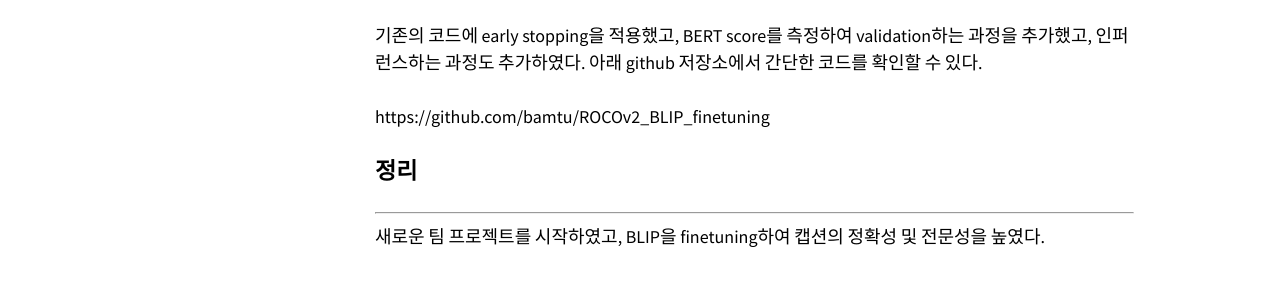
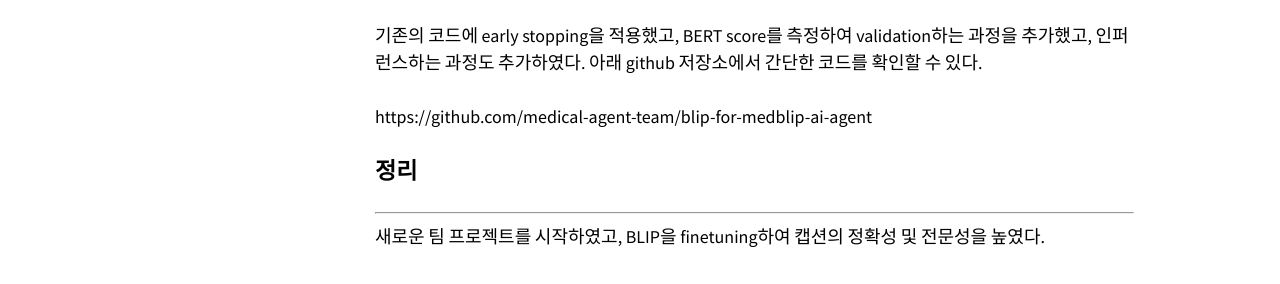
Before and after one commit to bamtu/bamtu.github.io, a Jekyll site: the page built from _posts/2025-08-13-팀-프로젝트---의료-에이전트-(1)---medblip-파인튜닝.md, in a window 1280 px wide. Shown: the part 1514-1798 px from the top of the page. Built offline with Jekyll 4.4.1, drawn with Linux system fonts in a browser that asks for light colours; nearby versions of some CDN libraries; comment, search, counter and statistics services are not loaded; some of the changed lines change nothing that is shown.

Commit message:
link update

```diff
--- a/_posts/2025-08-13-팀-프로젝트---의료-에이전트-(1)---medblip-파인튜닝.md
+++ b/_posts/2025-08-13-팀-프로젝트---의료-에이전트-(1)---medblip-파인튜닝.md
@@ -30,7 +30,7 @@
 
 기존의 코드에 early stopping을 적용했고, BERT score를 측정하여 validation하는 과정을 추가했고, 인퍼런스하는 과정도 추가하였다. 아래 github 저장소에서 간단한 코드를 확인할 수 있다.
 
-https://github.com/bamtu/ROCOv2_BLIP_finetuning
+https://github.com/medical-agent-team/blip-for-medblip-ai-agent
 
 
 ### 정리
```
